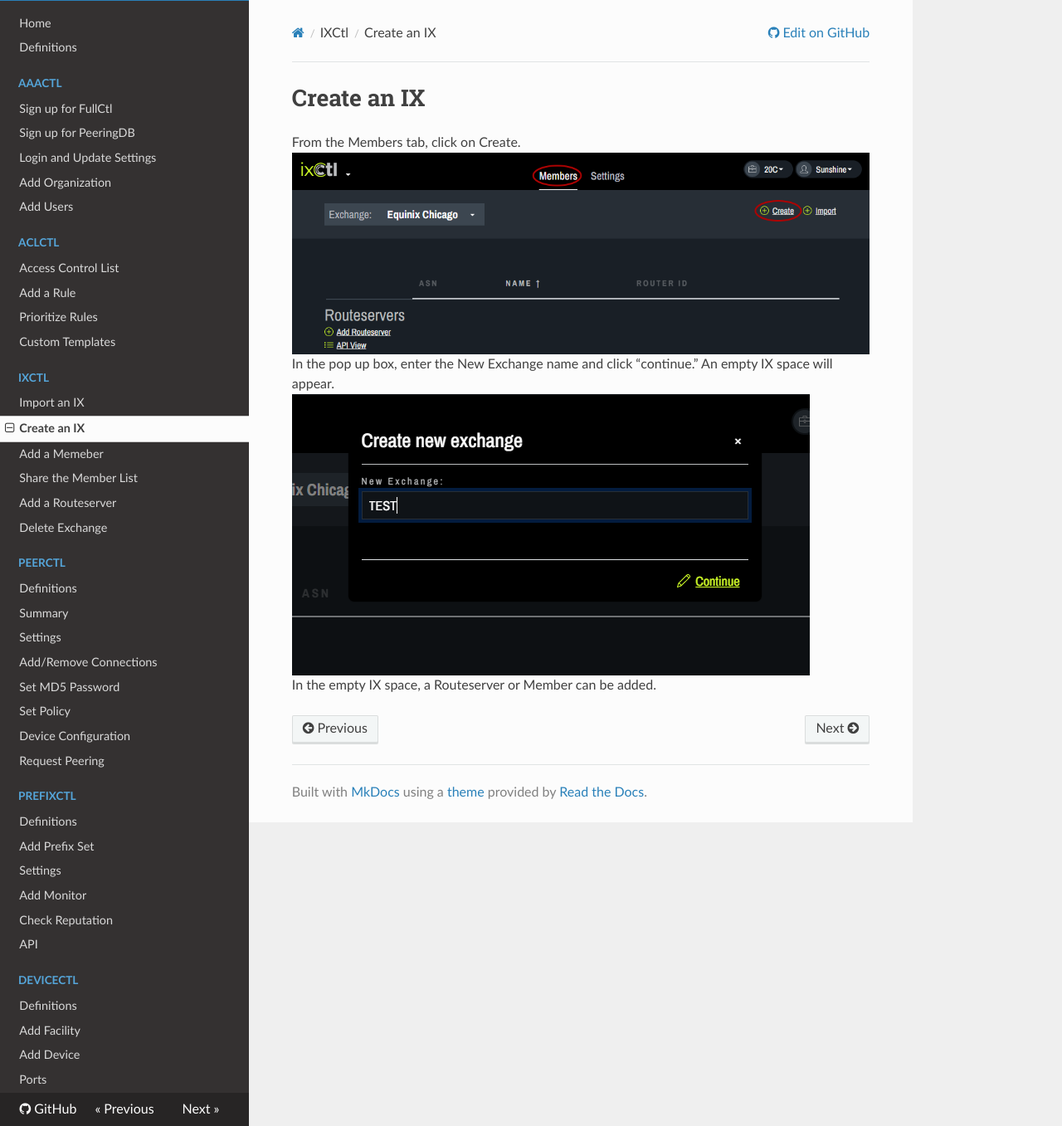
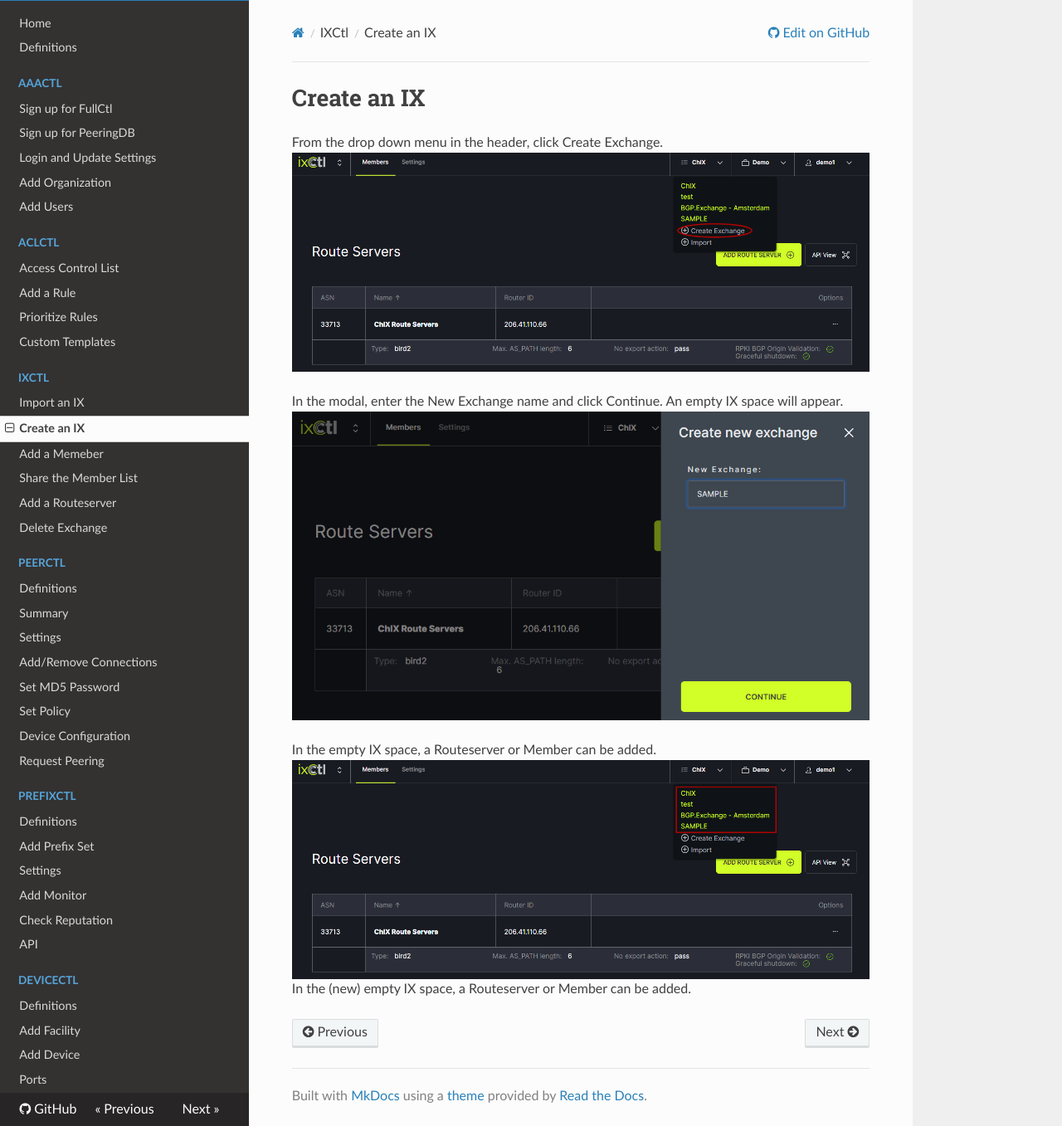
Before and after one commit to fullctl/docs.fullctl.com, an MkDocs documentation site: the page built from docs/ixctl/Create-an-IX.md, in a window 1280 px wide and 1357 px high. Shown: the whole window at 83% size. Built offline with MkDocs 1.6.1, drawn with Linux system fonts in a browser that asks for light colours; nearby versions of some CDN libraries.

Commit message:
Update Create-an-IX.md

```diff
--- a/docs/ixctl/Create-an-IX.md
+++ b/docs/ixctl/Create-an-IX.md
@@ -1,7 +1,11 @@
 # Create an IX
 
-From the Members tab, click on Create.
-   ![](img/create-an-ix/create.png)
-In the pop up box, enter the New Exchange name and click “continue.” An empty IX space will appear.</br>
-   ![](img/create-an-ix/createpopup.png)</br>
+From the drop down menu in the header, click Create Exchange.
+   ![](img/create.png)
+
+In the modal, enter the New Exchange name and click Continue. An empty IX space will appear.
+   ![](img/createmodal.png)
+
 In the empty IX space, a Routeserver or Member can be added.
+   ![](img/addmember.png)
+In the (new) empty IX space, a Routeserver or Member can be added.
```
